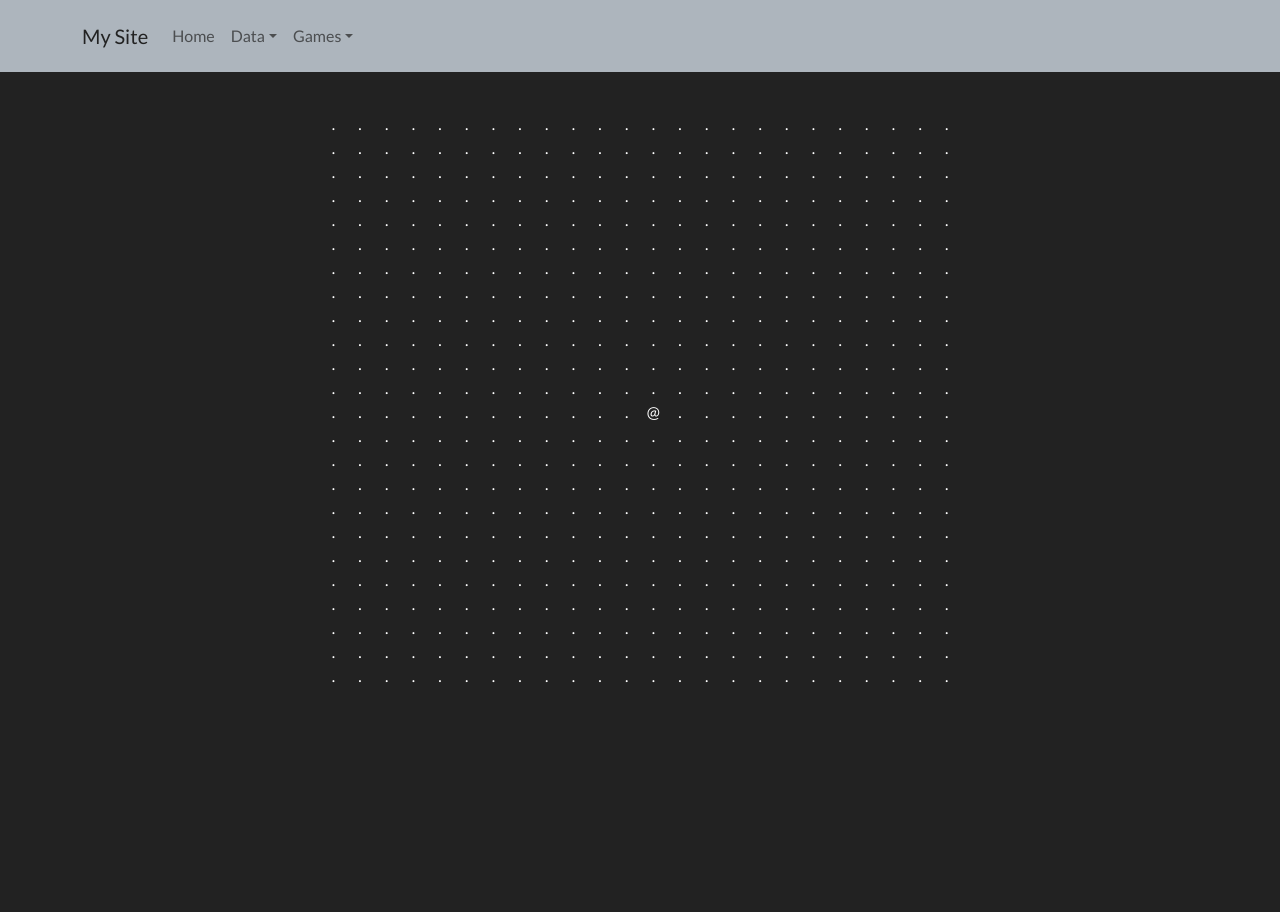
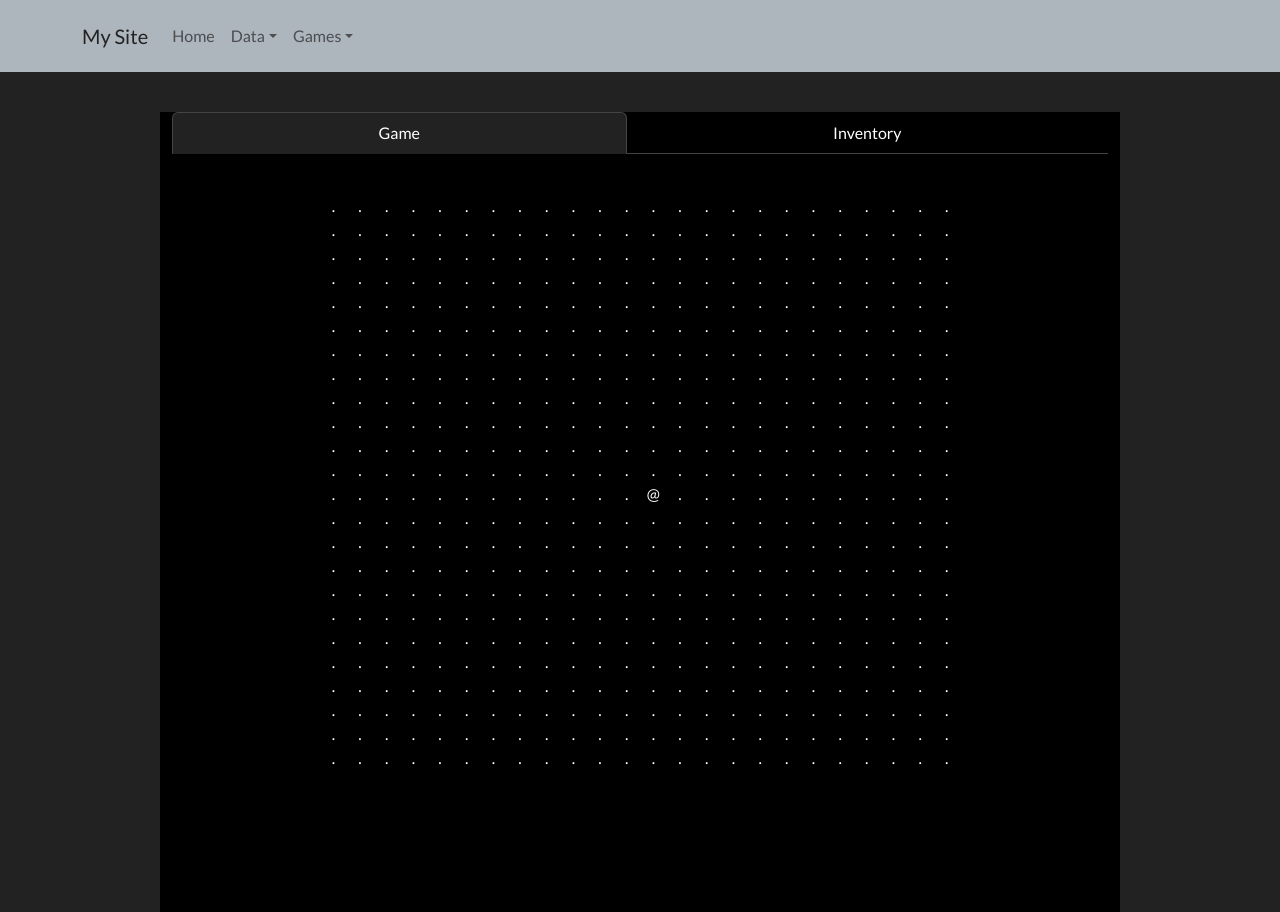
Before and after one commit to cmrnwlsh/mywebsite, a React (Create React App) app in the folder client/: page /swordgame in a window 1280 px wide. Before the commit the page ends 800 px from the top, so only its background shows below. Built offline with nearby package versions, Linux system fonts and the light colour scheme.

Commit message:
Added a game background color and inventory tab

```diff
--- /dev/null
+++ b/client/src/games/SwordGame/EntityTemplates.js
@@ -0,0 +1,15 @@
+export class Player {
+    constructor(x, y) {
+        this.x = x;
+        this.y = y;
+        this.symbol = '@'
+    }
+}
+
+export class Floor {
+    constructor(x, y) {
+        this.x = x;
+        this.y = y;
+        this.symbol = '.'
+    }
+}
--- a/client/src/games/SwordGame/SwordGame.css
+++ b/client/src/games/SwordGame/SwordGame.css
@@ -1,3 +1,10 @@
+.GameTabs {
+    background-color: black;
+    margin-top:5vh;
+    width: 60em;
+    height: 50em;
+}
+
 .SwordGame {
     width: 40em;
     margin-top: 5vh;
--- a/client/src/games/SwordGame/SwordGame.js
+++ b/client/src/games/SwordGame/SwordGame.js
@@ -1,49 +1,60 @@
 import MainNav from "../../pages/MainNav";
 import Container from "react-bootstrap/Container";
-import {Col, Row} from "react-bootstrap";
+import {Col, Row, Tab, Tabs} from "react-bootstrap";
 import './SwordGame.css'
 import {useState} from "react";
+import {Floor, Player} from "./EntityTemplates";
 
 export default function SwordGame() {
     const range = Array.from(Array(24));
     const [[px, py], setPlayerPos] = useState([12, 12]);
     const [ents, setEnts] = useState(range.map((row, i) => range.map((col, j) =>
-        i === py && j === px ? {type: 'player', x: j, y: i, symbol: '@'} :
-                               {type: 'floor', x: j, y: i, symbol: '.'})));
+        i === py && j === px ? new Player(i, j) : new Floor(i, j))));
 
     console.log(px + " " + py);
 
     function move(ent, coords) {
-        if(ent.type === 'player')
-            setPlayerPos(coords);
-
-        ents[ent.y][ent.x] = {type: 'floor', x: ent.x, y: ent.y, symbol: '.'}
+        ents[ent.y][ent.x] = new Floor(ent.x, ent.y);
         ent.x = coords[0];
         ent.y = coords[1];
         ents[ent.y][ent.x] = ent;
+
+        if (ent instanceof Player)
+            setPlayerPos(coords);
+
         setEnts(ents);
     }
 
     function keyHandler(event) {
         console.log(event.key);
-        if(event.key === 'ArrowUp')
-            move(ents[py][px],[px, (py - 1) >= 0 ? (py - 1) : range.length - 1]);
+        if (event.key === 'ArrowUp')
+            move(ents[py][px], [px, (py - 1) >= 0 ? (py - 1) : range.length - 1]);
 
-        if(event.key === 'ArrowDown')
-            move(ents[py][px],[px, Math.abs(py + 1) % range.length]);
+        if (event.key === 'ArrowDown')
+            move(ents[py][px], [px, Math.abs(py + 1) % range.length]);
 
-        if(event.key === 'ArrowLeft')
-            move(ents[py][px],[(px - 1) >= 0 ? (px - 1) : range.length - 1, py]);
+        if (event.key === 'ArrowLeft')
+            move(ents[py][px], [(px - 1) >= 0 ? (px - 1) : range.length - 1, py]);
 
-        if(event.key === 'ArrowRight')
-            move(ents[py][px],[Math.abs(px + 1) % range.length, py]);
+        if (event.key === 'ArrowRight')
+            move(ents[py][px], [Math.abs(px + 1) % range.length, py]);
     }
 
     return (
         <>
             <MainNav/>
-            <Container className={"SwordGame"} onKeyDown={keyHandler} tabIndex={0}>
-                {ents.map((row => <Row>{row.map(ent => <Col className={"Tile"}>{ent.symbol}</Col>)}</Row>))}
+            <Container className={'GameTabs'}>
+                <Tabs fill>
+                    <Tab eventKey={'game'} title={'Game'}>
+                        <Container className={"SwordGame"} onKeyDown={keyHandler} tabIndex={0}>
+                            {ents.map(row => <Row>{row.map(ent =>
+                                <Col className={"Tile"}>{ent.symbol}</Col>)}</Row>)}
+                        </Container>
+                    </Tab>
+                    <Tab eventKey={'inventory'} title={'Inventory'}>
+                        <Container className={'Inventory'}></Container>
+                    </Tab>
+                </Tabs>
             </Container>
         </>
     )
```
